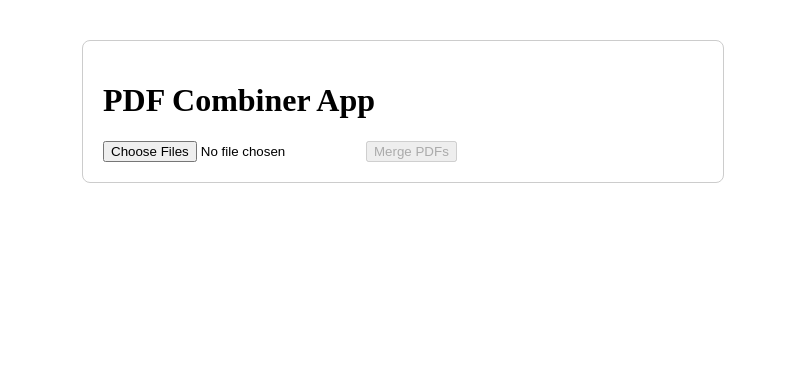
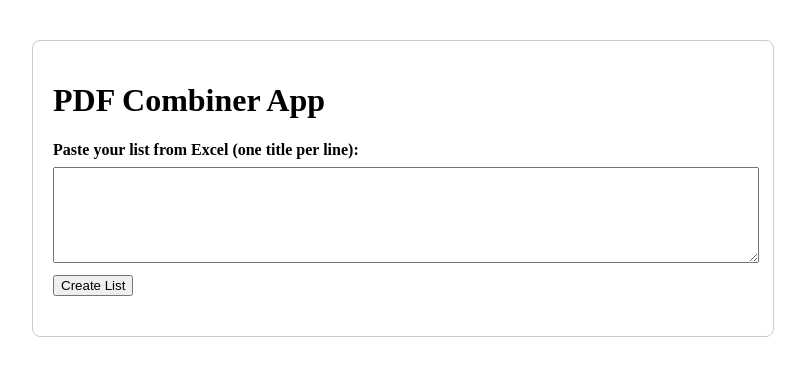
Before and after one commit to Boeng83/pdf-combiner-app, a React (Create React App) app: page / in a window 1280 px wide. Shown: the top 376 px of the page, without its empty margins (237-1042 px from the left). Built offline with nearby package versions, Linux system fonts and the light colour scheme.

Commit message:
Add Excel list paste and drop zone for PDF conversion

```diff
--- a/src/App.tsx
+++ b/src/App.tsx
@@ -3,53 +3,88 @@ import { PDFDocument } from 'pdf-lib';
 
 
 const App: React.FC = () => {
-  const [files, setFiles] = useState<File[]>([]);
-  const [mergedPdfUrl, setMergedPdfUrl] = useState<string | null>(null);
+  const [listText, setListText] = useState('');
+  const [titles, setTitles] = useState<string[]>([]);
+  const [titleFiles, setTitleFiles] = useState<{ [title: string]: File | null }>({});
+  const [convertedFiles, setConvertedFiles] = useState<{ [title: string]: string }>({});
   const [loading, setLoading] = useState(false);
 
-  const handleFileChange = (e: React.ChangeEvent<HTMLInputElement>) => {
-    if (e.target.files) {
-      setFiles(Array.from(e.target.files));
-    }
+  // Parse pasted list into titles
+  const handleListPaste = () => {
+    const lines = listText.split(/\r?\n/).map(line => line.trim()).filter(line => line);
+    setTitles(lines);
+    // Reset files for new titles
+    const filesObj: { [title: string]: File | null } = {};
+    lines.forEach(title => { filesObj[title] = null; });
+    setTitleFiles(filesObj);
+    setConvertedFiles({});
   };
 
-  const handleMerge = async () => {
+  // Handle file drop for a specific title
+  const handleDrop = async (e: React.DragEvent<HTMLDivElement>, title: string) => {
+    e.preventDefault();
+    const file = e.dataTransfer.files[0];
+    if (!file) return;
     setLoading(true);
     try {
-      const pdfDocs = [];
-      for (const file of files) {
-        const arrayBuffer = await file.arrayBuffer();
-        const pdfDoc = await PDFDocument.load(arrayBuffer);
-        pdfDocs.push(pdfDoc);
+      let pdfUrl = '';
+      if (file.type === 'application/pdf') {
+        // Already a PDF
+        pdfUrl = URL.createObjectURL(file);
+      } else {
+        // Convert to PDF
+        const pdfDoc = await PDFDocument.create();
+        const page = pdfDoc.addPage();
+        page.drawText('File: ' + file.name); // Placeholder, real conversion needs more logic
+        const pdfBytes = await pdfDoc.save();
+        const blob = new Blob([pdfBytes], { type: 'application/pdf' });
+        pdfUrl = URL.createObjectURL(blob);
       }
-      const mergedPdf = await PDFDocument.create();
-      for (const pdfDoc of pdfDocs) {
-        const copiedPages = await mergedPdf.copyPages(pdfDoc, pdfDoc.getPageIndices());
-        copiedPages.forEach((page: any) => mergedPdf.addPage(page));
-      }
-      const mergedPdfBytes = await mergedPdf.save();
-      const blob = new Blob([mergedPdfBytes], { type: 'application/pdf' });
-      setMergedPdfUrl(URL.createObjectURL(blob));
-    } catch (error) {
-      alert('Failed to merge PDFs.');
+      setTitleFiles(prev => ({ ...prev, [title]: file }));
+      setConvertedFiles(prev => ({ ...prev, [title]: pdfUrl }));
+    } catch {
+      alert('Failed to convert file to PDF.');
     }
     setLoading(false);
   };
 
+  // Prevent default drag behavior
+  const handleDragOver = (e: React.DragEvent<HTMLDivElement>) => {
+    e.preventDefault();
+  };
+
   return (
-    <div style={{ maxWidth: 600, margin: '40px auto', padding: 20, border: '1px solid #ccc', borderRadius: 8 }}>
+    <div style={{ maxWidth: 700, margin: '40px auto', padding: 20, border: '1px solid #ccc', borderRadius: 8 }}>
       <h1>PDF Combiner App</h1>
-      <input type="file" multiple accept="application/pdf" onChange={handleFileChange} />
-      <button onClick={handleMerge} disabled={files.length < 2 || loading} style={{ marginLeft: 10 }}>
-        {loading ? 'Merging...' : 'Merge PDFs'}
-      </button>
-      {mergedPdfUrl && (
-        <div style={{ marginTop: 20 }}>
-          <h2>Merged PDF Preview</h2>
-          <iframe src={mergedPdfUrl} title="Merged PDF" width="100%" height="500px" />
-          <a href={mergedPdfUrl} download="merged.pdf" style={{ display: 'block', marginTop: 10 }}>
-            Download Merged PDF
-          </a>
+      <div style={{ marginBottom: 20 }}>
+        <label htmlFor="listPaste"><b>Paste your list from Excel (one title per line):</b></label>
+        <textarea
+          id="listPaste"
+          rows={6}
+          style={{ width: '100%', marginTop: 8 }}
+          value={listText}
+          onChange={e => setListText(e.target.value)}
+        />
+        <button onClick={handleListPaste} style={{ marginTop: 8 }}>Create List</button>
+      </div>
+      {titles.length > 0 && (
+        <div>
+          <h2>Drop files for each title below:</h2>
+          {titles.map(title => (
+            <div key={title} style={{ display: 'flex', alignItems: 'center', marginBottom: 16, borderBottom: '1px solid #eee', paddingBottom: 8 }}>
+              <div style={{ width: 200, fontWeight: 'bold' }}>{title}</div>
+              <div
+                onDrop={e => handleDrop(e, title)}
+                onDragOver={handleDragOver}
+                style={{ flex: 1, minHeight: 60, border: '2px dashed #aaa', borderRadius: 6, textAlign: 'center', lineHeight: '60px', marginLeft: 12, background: '#fafafa', cursor: 'pointer' }}
+              >
+                {titleFiles[title] ? `File: ${titleFiles[title]?.name}` : 'Drop file here'}
+              </div>
+              {convertedFiles[title] && (
+                <a href={convertedFiles[title]} download={title + '.pdf'} style={{ marginLeft: 12 }}>Download PDF</a>
+              )}
+            </div>
+          ))}
         </div>
       )}
     </div>
```
